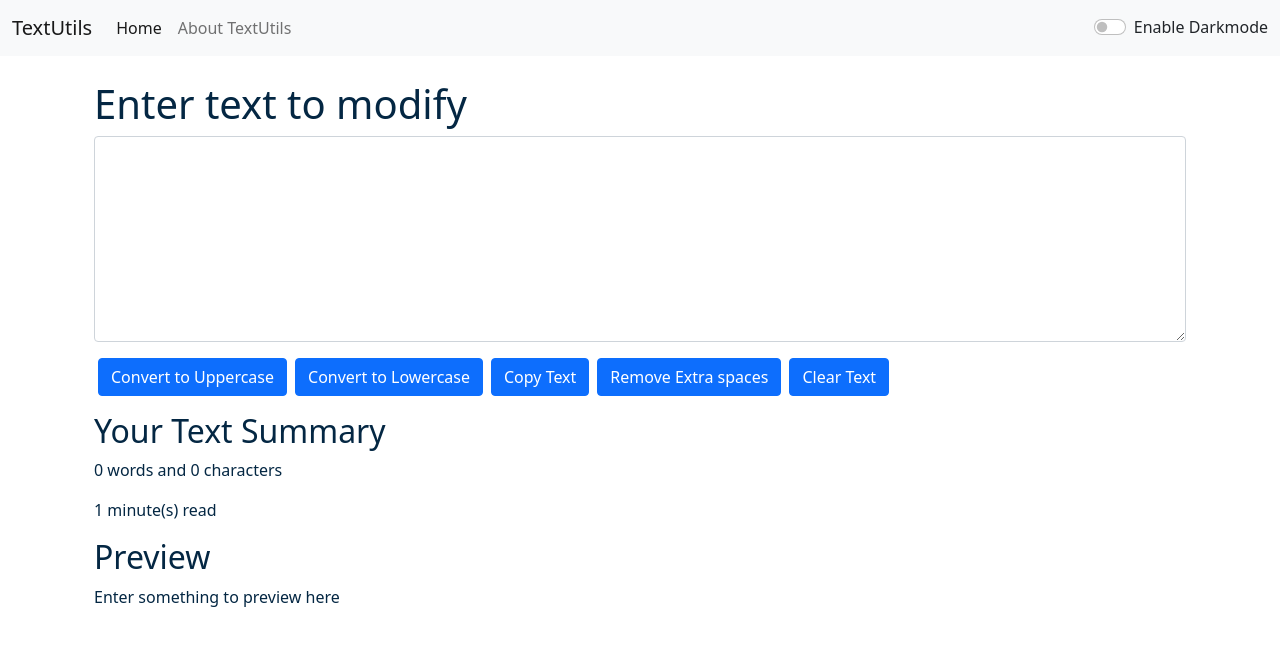
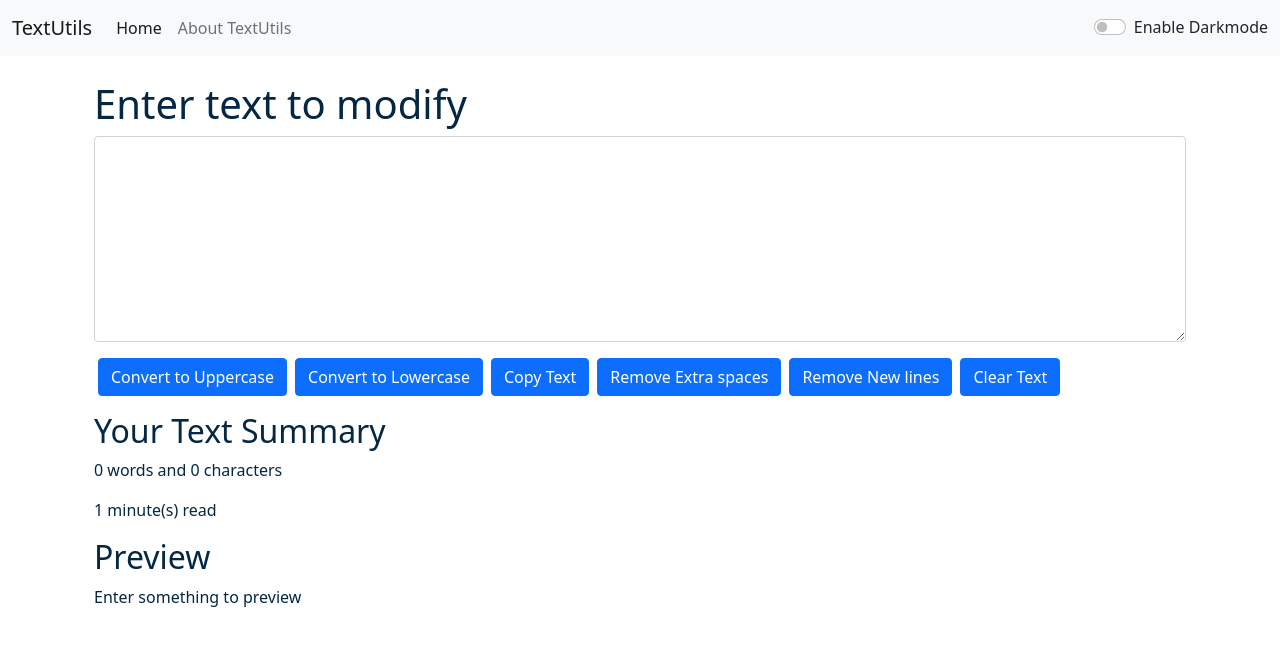
Before and after one commit to Anuraaag/React, a React (Create React App) app: page / in a window 1280 px wide. Shown: the top 646 px of the page. Built offline with nearby package versions, Linux system fonts and the light colour scheme.

Commit message:
tweaks n touch up

```diff
--- a/src/App.css
+++ b/src/App.css
@@ -36,3 +36,7 @@
     transform: rotate(360deg);
   }
 }
+
+p{
+  word-wrap: break-word;
+}
--- a/src/App.js
+++ b/src/App.js
@@ -45,8 +45,8 @@ function App() {
   return (
     <>
       <Router>
-        <Navbar title="TextUtils" about="About TextUtils" mode={mode} toggleMode={toggleMode}/> {/* sending the function toggleMode to navbar. Navebar will call the function. */}
-        <Alert alert={alert} /> {/* Not sending the function here, because alert doesn't have any decision to make. All it needs is values for alert*/}
+        <Navbar title="TextUtils" about="About TextUtils" mode={mode} toggleMode={toggleMode}/>
+        <Alert alert={alert} />
         <div className="container">
           <Routes>
             <Route exact path="/about" element={<About />}>
--- a/src/components/Alert.js
+++ b/src/components/Alert.js
@@ -2,9 +2,8 @@ import React from 'react'
 
 function Alert(props) {
 
-    const capitalize = word => {
-        return word.charAt(0).toUpperCase() + word.slice(1);
-    }
+    const capitalize = word => word.charAt(0).toUpperCase() + word.slice(1);
+
     return (
         props.alert &&
         <div className="container">
--- a/src/components/TextForm.js
+++ b/src/components/TextForm.js
@@ -1,4 +1,5 @@
 import React, {useState} from 'react'
+import '../App.css';
 
 export default function TextForm(props) {
 
@@ -28,6 +29,8 @@ export default function TextForm(props) {
         setText(newText.join(" "));
     }
 
+    const removeNewLines = () => setText(text.trim().replace( /\n/g, " " ))
+
     const [text, setText] = useState("");
 
     return (
@@ -40,21 +43,18 @@ export default function TextForm(props) {
                 <button className="btn btn-primary mt-3 mx-1" onClick={handleLoClick}>Convert to Lowercase</button>
                 <button className="btn btn-primary mt-3 mx-1" onClick={copyText}>Copy Text</button>
                 <button className="btn btn-primary mt-3 mx-1" onClick={removeExtraSpace}>Remove Extra spaces</button>
+                <button className="btn btn-primary mt-3 mx-1" onClick={removeNewLines}>Remove New lines</button>
                 <button className="btn btn-primary mt-3 mx-1" onClick={clearText}>Clear Text</button>
             </div>
             <div className="container mb-3" style={{color: props.mode === 'light'?'#042743':'white'}}>
                 <h2>Your Text Summary</h2>
-                {/* <p> {text.trim() === '' ? 0 : text.trim().split(' ').length} words and {text.length} characters </p> */}
 
-                <p >{((
-                    text.trim().split(" ")).filter(function (element) {
-                        return element !== "";
-                    })).length} words and {text.length} characters
-                </p>
+                <p>{((text.trim().replace( /\n/g, " " ).split(" ")).filter( element => element !== "" )).length} words
+                and {text.length} characters </p>
 
                 <p> {Math.ceil(text.trim().split(' ').length * 0.008)} minute(s) read </p>
                 <h2>Preview</h2>
-                <p>{text.length > 0 ? text : "Enter something to preview here"}</p>
+                <p>{text.length > 0 ? text : "Enter something to preview"}</p>
 
             </div>
         </>
```
